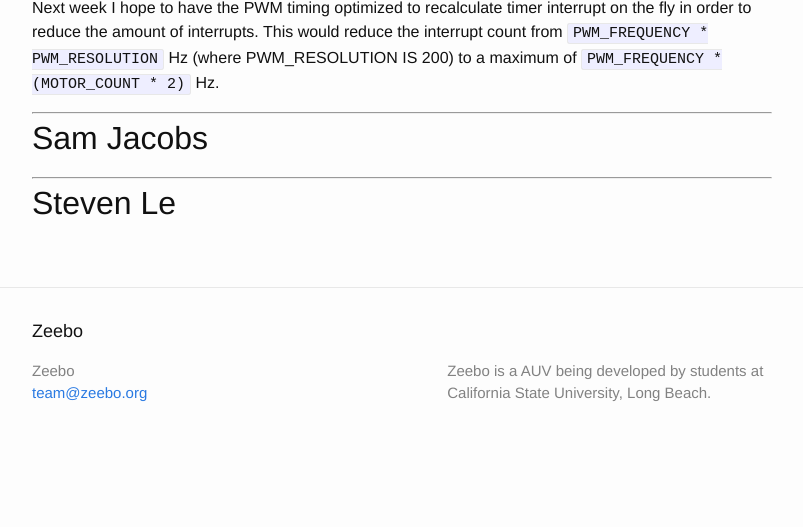
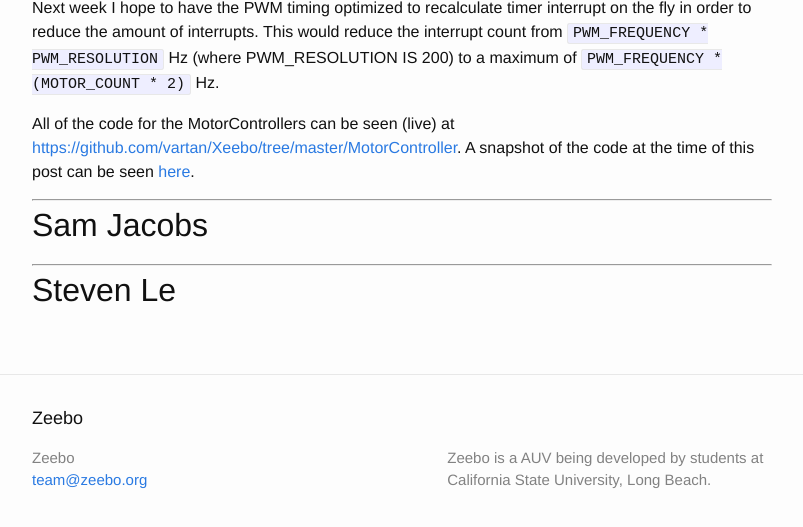
Before and after one commit to vartan/Xeebo, a Jekyll site: the page built from _posts/2015-02-06-weekly-report-week-4.md, in a window 1280 px wide and 900 px high, scrolled down 1003 px, cut to the strip 348-875 px from the top of the window. Shown: the whole strip, without its empty margins (238-1041 px from the left). Built offline with Jekyll 4.4.1, drawn with Linux system fonts in a browser that asks for light colours; comment, search, counter and statistics services are not loaded; before the commit the page ends 1816 px from its top, so only the background shows below that.

Commit message:
adding github link

```diff
--- a/_posts/2015-02-06-weekly-report-week-4.md
+++ b/_posts/2015-02-06-weekly-report-week-4.md
@@ -33,6 +33,9 @@
 
 Next week I hope to have the PWM timing optimized to recalculate timer interrupt on the fly in order to reduce the amount of interrupts. This would reduce the interrupt count from `PWM_FREQUENCY * PWM_RESOLUTION` Hz (where PWM_RESOLUTION IS 200) to a maximum of `PWM_FREQUENCY * (MOTOR_COUNT * 2)` Hz.
 
+All of the code for the MotorControllers can be seen (live) at
+[https://github.com/vartan/Xeebo/tree/master/MotorController](https://github.com/vartan/Xeebo/tree/master/MotorController). A snapshot of the code at the time of this post can be seen [here](https://github.com/vartan/Xeebo/tree/aa099bb59fe80b94c9b2bfb9b9bf18905909a856/MotorController).
+
 ---
 
 #Sam Jacobs
```
